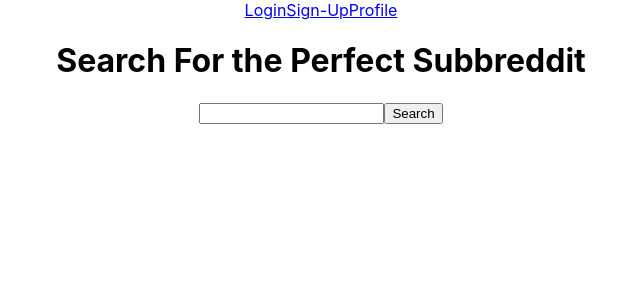
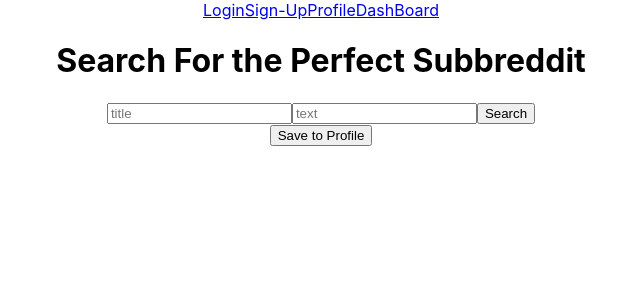
Before and after one commit to Build-Post-Here-1/front-end, a React (Create React App) app in the folder app/: page /dashboard in a window 1280 px wide. Shown: the top 300 px of the page, without its empty margins (319-959 px from the left). Built offline with nearby package versions, Linux system fonts and the light colour scheme.

Commit message:
almost MVP

```diff
--- a/app/package.json
+++ b/app/package.json
@@ -14,7 +14,8 @@
     "react-scripts": "3.4.1",
     "redux": "^4.0.5",
     "redux-logger": "^3.0.6",
-    "redux-thunk": "^2.3.0"
+    "redux-thunk": "^2.3.0",
+    "yup": "^0.29.2"
   },
   "scripts": {
     "start": "react-scripts start",
@@ -36,5 +37,8 @@
       "last 1 firefox version",
       "last 1 safari version"
     ]
+  },
+  "devDependencies": {
+    "case-sensitive-paths-webpack-plugin": "^2.3.0"
   }
 }
--- a/app/src/App.js
+++ b/app/src/App.js
@@ -20,23 +20,26 @@
 
         <NavLink exact to='/login'>
           Login
-      </NavLink>
+        </NavLink>
 
         <NavLink exact to='/signUp'>
           Sign-Up
-      </NavLink>
+        </NavLink>
 
       <NavLink exact to ='/profile'>
         Profile
       </NavLink>
+      <NavLink exact to ='/dashboard'>
+        DashBoard
+      </NavLink>
 
         <Switch>
             <Route exact path ='/login'>
-              {/* <Login/> */}
+              <Login/>
             </Route>
 
             <Route exact path ='/signUp'>
-              {/* <Register/> */}
+              <Register/>
             </Route>
 
             <PrivateRoute exact path ='/dashboard'>
--- a/app/src/actions/actions.js
+++ b/app/src/actions/actions.js
@@ -7,13 +7,29 @@
 export const FETCH_PROFILE_START = 'FETCH_PROFILE_START'
 export const FETCH_PROFILE_SUCCESS = 'FETCH_PROFILE_SUCCESS'
 export const FETCH_PROFILE_FAILURE = 'FETCH_PROFILE_FAILURE'
+export const FETCH_PROFILE_NEW_DATA = 'FETCH_PROFILE_NEW_DATA'
 
 
 export const fetchProfile = () => {
+
+
     return dispatch => {
         dispatch({ type: FETCH_PROFILE_START})
-        axios
+        axiosWithAuth()
         .get('https://postit-user-app.herokuapp.com/users/myinfo')
-        .then( res => console.log(res))
+        .then( res => {
+
+            dispatch({ type:FETCH_PROFILE_SUCCESS, payload: res.data})
+        })
+        .catch( err =>  {
+            dispatch({ type: FETCH_PROFILE_FAILURE, payload: err.message})
+        })
     }
 }
+
+export const fetchNewData = (payload) => {
+    return dispatch => {
+        dispatch({type: FETCH_PROFILE_NEW_DATA ,  payload: payload})
+    }
+
+}
--- a/app/src/components/DashBoard.js
+++ b/app/src/components/DashBoard.js
@@ -1,21 +1,138 @@
-import React from 'react'
+import React , {useState} from 'react'
+import axiosWithAuth from '../utils/axiosWithAuth'
+
+import {connect} from  'react-redux'
+import {fetchNewData} from '../actions/actions'
 
 
-const DashBoard  = props => {
+import axios from 'axios'
+
+const initialState = {
+    title: '' ,
+    selftext: '',
+}
+
+const initialData = {
+    title: '' ,
+    selftext: '',
+}
+
+const initialResults = {
+    recommendations: []
+}
+
+const initialSaved = {
+    title: '' ,
+    description: 'N/A',
+}
 
 
 
 
+
+const DashBoard  = props => {
+const [ search , setSearch] = useState(initialState)
+const [data , setData] = useState(initialResults)
+const [ toSave , setToSave] = useState(initialSaved)
+
+const handleChanges = e => {
+    setSearch({
+        ...search,
+        [e.target.name]: e.target.value
+    })
+
+
+    }
+
+    const saveItem = () => {
+        axiosWithAuth()
+        .post('https://postit-user-app.herokuapp.com/subs/save', toSave)
+        .then( res => {
+            const data = res.config.data
+            props.fetchNewData(data)
+     })
+        .catch( err => console.log(err))
+    }
+
+    const handleClick = e => {
+        setToSave({
+            ...toSave,
+            [e.target.name]: e.target.value
+        })
+    }
+
+
+const handleSearch = e => {
+    e.preventDefault()
+    axiosWithAuth()
+    .post('https://postit-user-app.herokuapp.com/posts/predict/6', search)
+    .then(res => {
+        console.log(res.data.recommendations)
+        setData({
+            ...data,
+            recommendations: res.data.recommendations
+        })
+
+    })
+
+
+
+
+}
+
     return (
         <div>
             <h1> Search For the Perfect Subbreddit</h1>
-            <form>
-                <input/>
+            <form onSubmit={handleSearch}>
+                <input
+                type='text'
+                name='title'
+                placeholder='title'
+                value={search.title}
+                onChange={handleChanges}
+                />
+                  <input
+                type='text'
+                name='selftext'
+                placeholder='text'
+                value={search.selftext}
+                onChange={handleChanges}
+                />
                 <button> Search </button>
             </form>
+            <button onClick={saveItem}> Save to Profile</button>
+
+            {data.recommendations.length > 0 && (
+               data.recommendations.map( rec => {
+                   console.log(rec.indexOf(rec))
+
+                   return(
+                <div key={rec.id}>
+                    <p>{rec}</p>
+
+                    <input
+                    type='checkbox'
+                    name='title'
+                    value={rec}
+                    onClick={handleClick}
+                    />
+
+                </div>
+                )})
+            ) }
+
 
         </div>
     )
 }
 
- export default DashBoard;
+const mapStateToProps = state => {
+    return {
+        isLoading: state.isLoading,
+        error: state.error,
+        user: state.user,
+        savedPosts: state.savedPosts
+    }
+}
+
+export default connect(mapStateToProps, {fetchNewData})(DashBoard);
--- a/app/src/components/Profile.js
+++ b/app/src/components/Profile.js
@@ -1,24 +1,166 @@
-import React  , {useEffect} from 'react'
+import React  , {useEffect , useState} from 'react'
 import {connect} from  'react-redux'
 import {fetchProfile} from '../actions/actions'
 
 
+
+import axiosWithAuth from '../utils/axiosWithAuth'
+
+import axios from 'axios'
+
+ const initialState = {
+     search: ''
+ }
+
+// const initialSubreddit = {
+//     title: '',
+//     description: '',
+// }
+
+// const posts = []
+// const savedPosts =[]
+
 const Profile = props => {
-    console.log(props)
+ const [ search , setSearch] = useState(initialState)
+ const [subreddit , Setsubreddit] = useState([])
+
+
+// const subreddit  = (( props.user || {}).usersubs || {}).subreddit
+
+ console.log(props.user.usersubs)
+
+
+
+// const data = props.user.forEach( e =>  posts.push(e.subreddit.savedposts))
+// const newData = posts.forEach( e => savedPosts.push(e))
+// console.log(posts)
+// console.log(savedPosts)
+
+
+
+
+
+
+
+
+    // const data =   props.user.map( post => {
+    //     return post
+    //         })
+
+    // console.log(data)
+
+    // const title = data.map( post => {
+    // return post.subreddit.title
+
+    // })
+
+    // const description = data.map( post => {
+    //     return post.subreddit.description
+    //     })
+
+    //  const post = data.map( post => {
+    //         return post.subreddit.savedposts
+    //         })
+    //     console.log(post)
+
+    // const savedPost = data.map( post => {
+
+    // } )
+    //     console.log(savedPost)
+
+
+    // console.log(props)
+
+
+
+
+
+
+    const handleChanges = e => {
+        setSearch({
+            ...search,
+            [e.target.name]: e.target.value
+        })
+
+    }
 
     useEffect ( () => {
         props.fetchProfile()
+
     },[])
+
+
+
+    const handleSearch = () => {
+        axiosWithAuth()
+        .get()
+        // .filter( search ===  )
+        .then( res => console.log())
+    }
+
 
     return (
         <div>
             <h1>My Profile</h1>
             <h2>Saved Posts</h2>
-            <input/>
+
+        <form>
+            <input
+                type='text'
+                name='search'
+                value={search.search}
+                onChange={handleChanges}
+                />
+
             <button>Search Posts</button>
-        {props.user.map( user => (
-            console.log(user)
-        ))}
+        </form>
+
+        {props.isLoading && <h4>Loading your Data...</h4>}
+            {props.error && (<p className="error"> Uh oh we can't find your profile...{props.error}</p>)}
+
+            <div>
+
+                    {
+                     props.user.usersubs !== undefined ?   props.user.usersubs.map( e => {
+                        console.log(e.subreddit.subid)
+
+
+                        const handleDelete = () => {
+                            axiosWithAuth()
+                            .delete(`https://postit-user-app.herokuapp.com/subs/sub/${e.subreddit.subid}`)
+                            .then( res => {
+                                props.fetchProfile()
+                            })
+                            .catch( err => console.log(err))
+                        }
+
+
+
+                        return(
+                    <div>
+
+                     <p>{e.subreddit.title}</p>
+                     <p>{e.subreddit.description}</p>
+
+                     {e.subreddit.savedposts.map( e => {
+                         console.log(e)
+                         return (
+                        <div>
+                            <p>{e.posts.selftext}</p>
+                            <p>{e.posts.title}</p>
+                            <button onClick={handleDelete}> Delete </button>
+                        </div>
+                         )
+                     })}
+                     </div>
+                     )}) : ''
+
+
+                  }
+            </div>
+
+
+
         </div>
     )
 
@@ -27,7 +169,9 @@
 const mapStateToProps = state => {
     return {
         isLoading: state.isLoading,
-        user: state.user
+        error: state.error,
+        user: state.user,
+        savedPosts: state.savedPosts
     }
 }
 
--- a/app/src/registerHandler.js
+++ b/app/src/components/registerHandler.js
@@ -1,7 +1,7 @@
 import axios from 'axios'
 
 export default function registerUser(userObj) {
-    axios.post('https://postit-user-app.herokuapp.com/users/signup', userObj)
+    axios.post('https://postit-user-app.herokuapp.com/signup', userObj)
         .then(res => {
             console.log(res.data)
         })
--- a/app/src/reducer/reducer.js
+++ b/app/src/reducer/reducer.js
@@ -1,9 +1,24 @@
-import {FETCH_PROFILE_FAILURE, FETCH_PROFILE_SUCCESS, FETCH_PROFILE_START} from '../actions/actions'
+import {FETCH_PROFILE_FAILURE, FETCH_PROFILE_SUCCESS, FETCH_PROFILE_START , FETCH_PROFILE_NEW_DATA} from '../actions/actions'
 
 
 export const initialState = {
     isLoading: false,
-    user: [],
+    error: '',
+    user: {
+        username: "",
+        avatar: "",
+        usersubs: [
+            {
+                subreddit: {
+                    savedposts: [{
+                        posts: {}
+                    }]
+                },
+            }
+        ]
+    },
+    savedPosts: [],
+
 }
 
 
@@ -21,6 +36,22 @@
             user: action.payload,
         }
 
+        case FETCH_PROFILE_FAILURE:
+        return {
+            ...state,
+            isLoading: false,
+            error: action.payload
+        }
+
+        case FETCH_PROFILE_NEW_DATA:
+         return {
+             ...state,
+             isLoading: false,
+             savedPosts: action.payload
+
+
+         }
+
 
         default:
             return state
--- a/app/src/utils/axiosWithAuth.js
+++ b/app/src/utils/axiosWithAuth.js
@@ -1,17 +1,15 @@
-import axios from 'axios'
+import axios from "axios";
 
 
-const axiosWithAuth = () => {
-    const token = localStorage.getItem("token");
-    console.log(token)
-
-    return axios.create({
-      headers: {
-        Authorization: token
-      },
-      baseURL: "https://postit-user-app.herokuapp.com/"
-    });
-  };
+export const axiosWithAuth =() => {
+  const token = window.localStorage.getItem("token");
+  return axios.create({
+    headers: {
+      Authorization: `Bearer ${token}`
+    },
+    baseURL: 'https://postit-user-app.herokuapp.com/'
+  });
+};
 
 
   export default axiosWithAuth;
```
Also changed, not shown: app/src/components/Login.js (+26 -4 lines), app/src/components/Register.js (+6 -2 lines), 1 other file (tests, documents, lock files or other folders).
